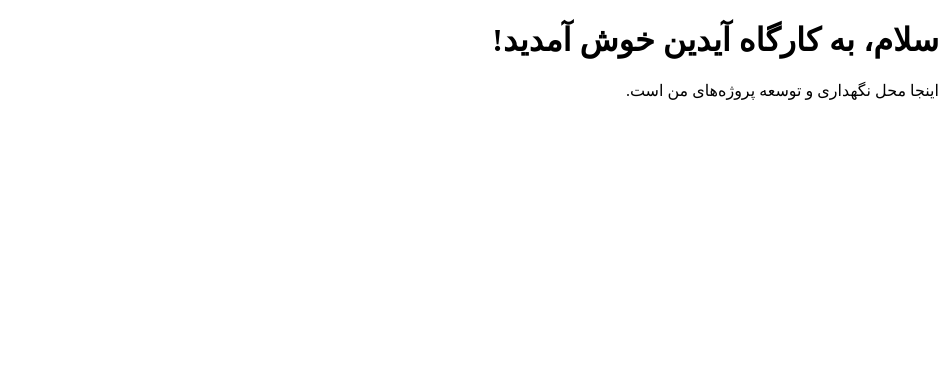
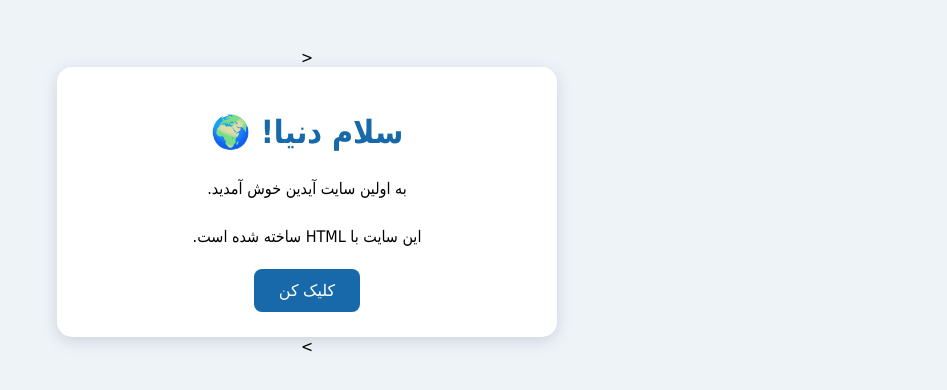
Before and after one commit to aydinmash279-hub/nrmafzar, a plain HTML site: page index.html in a window 1280 px wide. Shown: the whole page, without its empty margins (333-1280 px from the left). Drawn offline with Linux system fonts and the light colour scheme.

Commit message:
Update index.html

```diff
--- a/index.html
+++ b/index.html
@@ -1,12 +1,41 @@
-<!DOCTYPE html>
-<html lang="fa" dir="rtl">
+<<!DOCTYPE html><html lang="fa" dir="rtl">
 <head>
-    <meta charset="UTF-8">
-    <meta name="viewport" content="width=device-width, initial-scale=1.0">
-    <title>کارگاه آیدین</title>
+<meta charset="UTF-8">
+<meta name="viewport" content="width=device-width, initial-scale=1.0">
+<title>اولین سایت من</title>
+<style>
+body {
+    font-family: Tahoma, sans-serif;
+    background: #eef3f8;
+    text-align: center;
+    padding: 40px 15px;
+}
+.card {
+    background: white;
+    padding: 25px;
+    border-radius: 15px;
+    max-width: 450px;
+    margin: auto;
+    box-shadow: 0 4px 15px #ccd3dd;
+}
+h1 { color: #1769aa; }
+p { line-height: 2; }
+button {
+    background: #1769aa;
+    color: white;
+    border: none;
+    padding: 12px 25px;
+    border-radius: 8px;
+    font-size: 16px;
+}
+</style>
 </head>
 <body>
-    <h1>سلام، به کارگاه آیدین خوش آمدید!</h1>
-    <p>اینجا محل نگهداری و توسعه پروژه‌های من است.</p>
+<div class="card">
+    <h1>سلام دنیا! 🌍</h1>
+    <p>به اولین سایت آیدین خوش آمدید.</p>
+    <p>این سایت با HTML ساخته شده است.</p>
+    <button onclick="alert('سلام آیدین جان!')">کلیک کن</button>
+</div>
 </body>
-</html>
+</html>>
```
